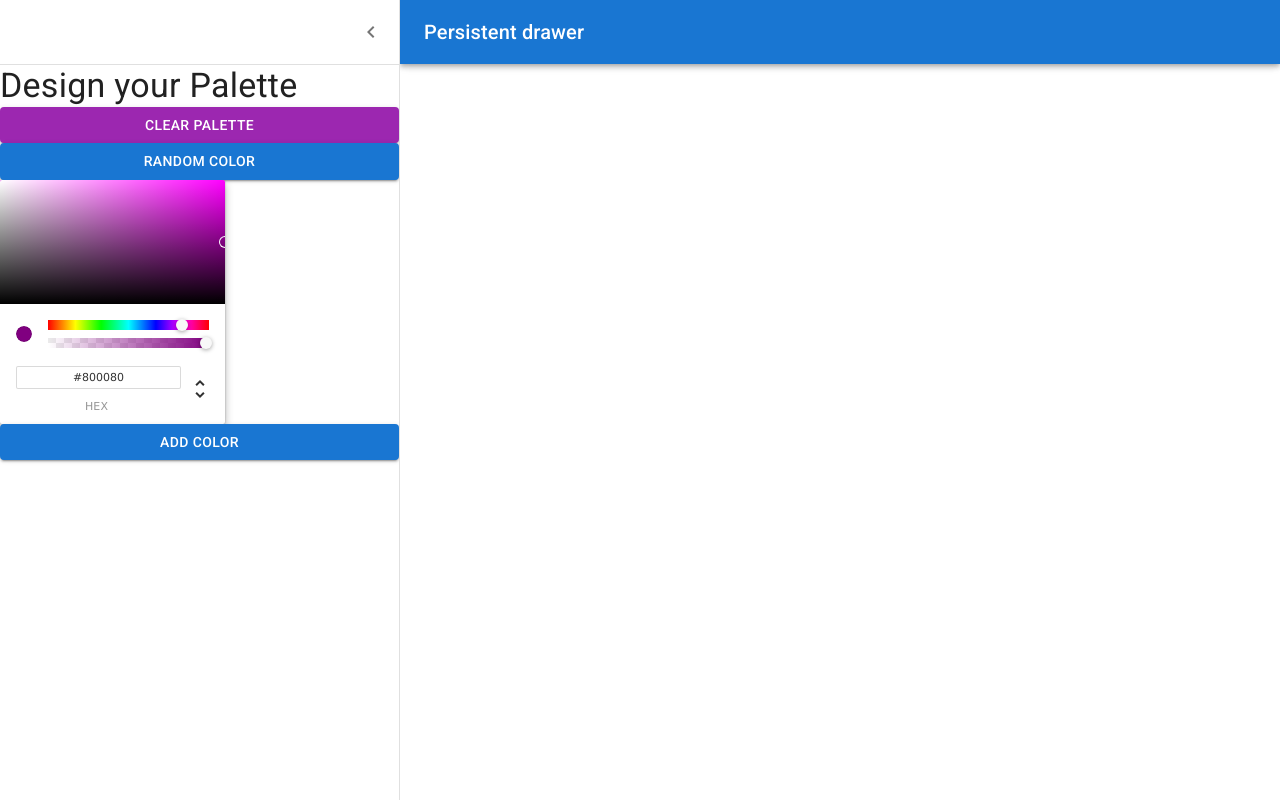
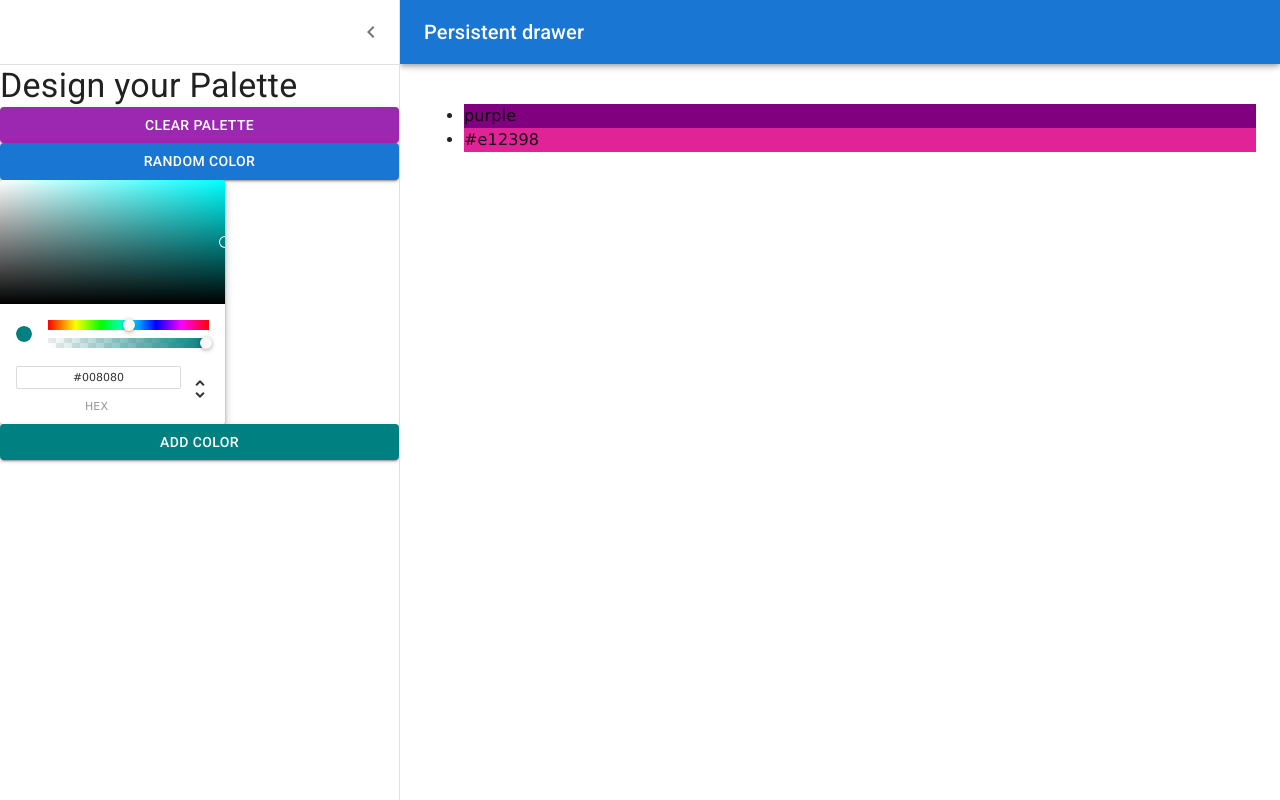
Before and after one commit to jonahCodes/ReactColorProject, a React (Create React App) app: page /palette/new in a window 1280 px wide. Both pictures are taken after a click on the button "open drawer". Built offline with nearby package versions, Linux system fonts and the light colour scheme.

Commit message:
connect colorpicker to button

```diff
--- a/package.json
+++ b/package.json
@@ -16,7 +16,7 @@
     "loader-utils": "3.2.1",
     "rc-slider": "^10.5.0",
     "react": "18.2.0",
-    "react-color": "^2.19.3",
+    "react-color": "^2.17.3",
     "react-copy-to-clipboard": "^5.1.0",
     "react-dom": "18.2.0",
     "react-jss": "^10.10.0",
--- a/src/colorApp/NewPaletteForm.js
+++ b/src/colorApp/NewPaletteForm.js
@@ -65,6 +65,8 @@ const DrawerHeader = styled("div")(({ theme }) => ({
 export default function NewPaletteForm() {
   const theme = useTheme();
   const [open, setOpen] = React.useState(false);
+  const [currentColor, setColor] = React.useState("teal");
+  const [color, setNewColor] = React.useState(["purple", "#e12398"]);
 
   const handleDrawerOpen = () => {
     setOpen(true);
@@ -73,7 +75,12 @@ export default function NewPaletteForm() {
   const handleDrawerClose = () => {
     setOpen(false);
   };
-
+  const updateCurrentColor = (newColor) => {
+    setColor(newColor.hex);
+  };
+  const creatColor = () => {
+    setNewColor([...color, currentColor]);
+  };
   return (
     <Box sx={{ display: "flex" }}>
       <CssBaseline />
@@ -125,15 +132,27 @@ export default function NewPaletteForm() {
         </Button>
 
         <ChromePicker
-          color="purple"
-          onChangeComplete={(newColor) => console.log(newColor)}
+          color={currentColor}
+          onChangeComplete={updateCurrentColor}
         />
-        <Button variant="contained" color="primary">
+        <Button
+          variant="contained"
+          color="primary"
+          style={{ backgroundColor: currentColor }}
+          onClick={creatColor}
+        >
           Add Color
         </Button>
       </Drawer>
       <Main open={open}>
         <DrawerHeader />
+        <ul>
+          {color.map((color, index) => (
+            <li style={{ backgroundColor: color }} key={index}>
+              {color}
+            </li>
+          ))}
+        </ul>
       </Main>
     </Box>
   );
```
Also changed, not shown: 2 other files (tests, documents, lock files or other folders).
